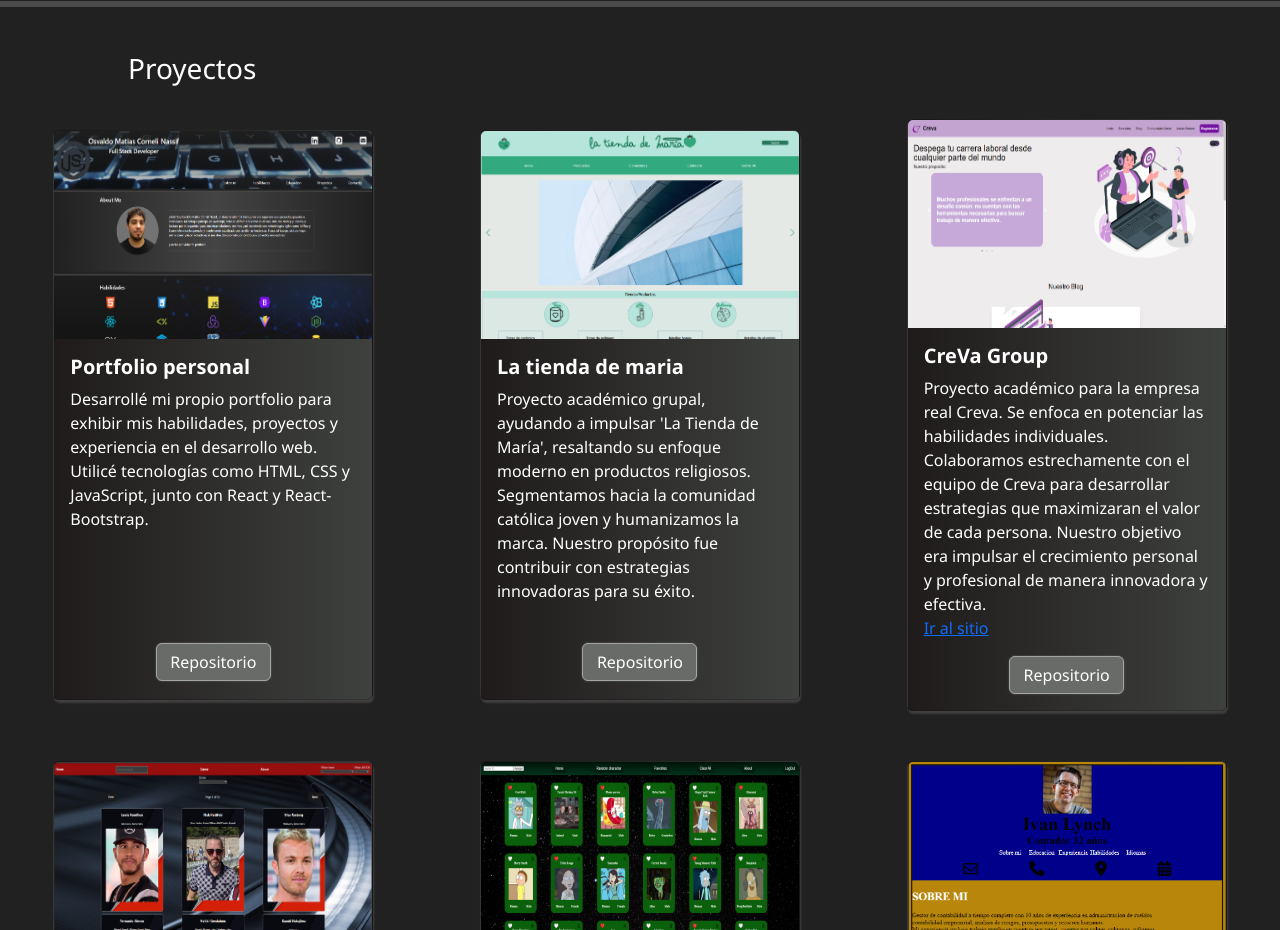
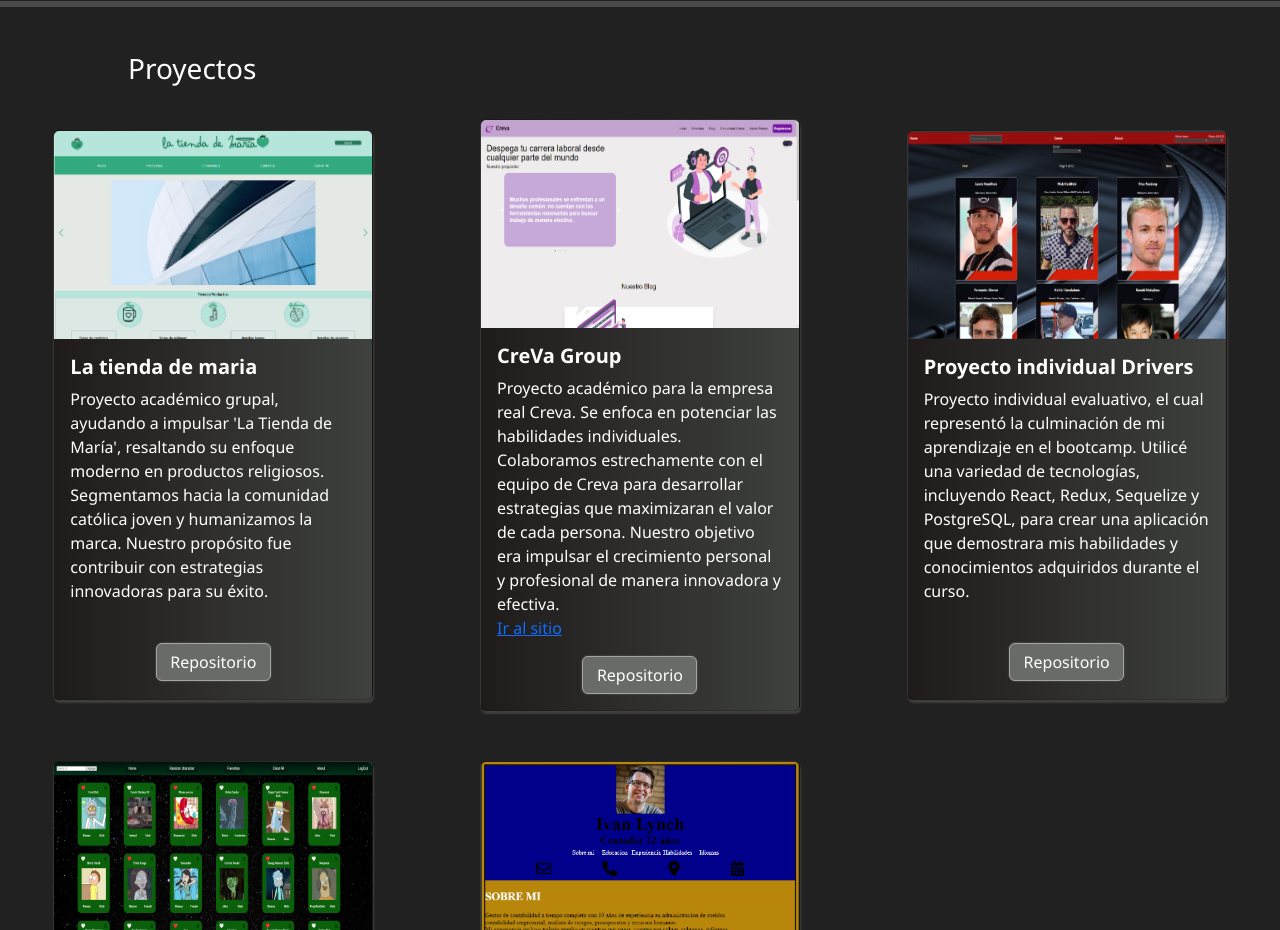
Before and after one commit to OsvaldoCorneli/portfolio-osvaldo, a React (Vite) app: page / in a window 1280 px wide. Shown: the part 2280-3210 px from the top of the page. Built offline with nearby package versions, Linux system fonts and the light colour scheme.

Commit message:
modifique json de productos y elimine portfolio de mis proyectos

```diff
--- a/src/Components/Proyects/Proyects.jsx
+++ b/src/Components/Proyects/Proyects.jsx
@@ -16,12 +16,11 @@ return(
 
     <div id="proyects-body">
 
-            <CardsProyects info={data[0]} img={portfolio}/>
-            <CardsProyects info={data[1]} img={ltdm}/>
-            <CardsProyects info={data[2]} img={creva}/>
-            <CardsProyects info={data[3]} img={pi}/>
-            <CardsProyects info={data[4]} img={rym}/>
-            <CardsProyects info={data[5]} img={pffe}/>
+            <CardsProyects info={data[4]} img={ltdm}/>
+            <CardsProyects info={data[3]} img={creva}/>
+            <CardsProyects info={data[2]} img={pi}/>
+            <CardsProyects info={data[1]} img={rym}/>
+            <CardsProyects info={data[0]} img={pffe}/>
 
     </div>
 
--- a/src/data/proyectos.json
+++ b/src/data/proyectos.json
@@ -1,42 +1,37 @@
 [
     {
         "id": 1,
-        "tittle": "Portfolio personal",
-        "description": "Desarrollé mi propio portfolio para exhibir mis habilidades, proyectos y experiencia en el desarrollo web. Utilicé tecnologías como HTML, CSS y JavaScript, junto con React y React-Bootstrap.",
-        "URL": "https://github.com/OsvaldoCorneli/portfolio-osvaldo"
+        "tittle": "Proyecto FrontEnd",
+        "description": "Desarrollé un currículum online como proyecto evaluativo para el curso 'Primeros Pasos del Desarrollo FrontEnd'. Este proyecto me permitió aplicar mis conocimientos en HTML, CSS y JavaScript",
+        "URL": "https://github.com/OsvaldoCorneli/proyectofinalfrontend"
     },
     {
         "id": 2,
-        "tittle": "La tienda de maria",
-        "description": "Proyecto académico grupal, ayudando a impulsar 'La Tienda de María', resaltando su enfoque moderno en productos religiosos. Segmentamos hacia la comunidad católica joven y humanizamos la marca. Nuestro propósito fue contribuir con estrategias innovadoras para su éxito.",
-        "URL": "https://github.com/OsvaldoCorneli/grupo_3_latiendademaria"
+        "tittle": "Rick and Morty",
+        "description": "El Proyecto Integrador del Bootcamp, desarrollado a lo largo del curso, fue una oportunidad para aplicar de manera integral los conocimientos adquiridos en React y otras tecnologías. Utilizamos el universo de 'Rick and Morty' como base para crear una aplicación funcional y creativa.",
+        "URL": "https://github.com/OsvaldoCorneli/rick_and_morty"
     },
     {
         "id": 3,
+        "tittle": "Proyecto individual Drivers",
+        "description": "Proyecto individual evaluativo, el cual representó la culminación de mi aprendizaje en el bootcamp. Utilicé una variedad de tecnologías, incluyendo React, Redux, Sequelize y PostgreSQL, para crear una aplicación que demostrara mis habilidades y conocimientos adquiridos durante el curso.",
+        "URL": "https://github.com/OsvaldoCorneli/PI-drivers"
+    },
+    {
+        "id": 4,
         "tittle": "CreVa Group",
         "description": "Proyecto académico para la empresa real Creva. Se enfoca en potenciar las habilidades individuales. Colaboramos estrechamente con el equipo de Creva para desarrollar estrategias que maximizaran el valor de cada persona. Nuestro objetivo era impulsar el crecimiento personal y profesional de manera innovadora y efectiva.",
         "URL": "https://github.com/CrevaGroup",
         "deploy": "https://creva.vercel.app/"
     },
     {
-        "id": 4,
-        "tittle": "Proyecto individual Drivers",
-        "description": "Proyecto individual evaluativo, el cual representó la culminación de mi aprendizaje en el bootcamp. Utilicé una variedad de tecnologías, incluyendo React, Redux, Sequelize y PostgreSQL, para crear una aplicación que demostrara mis habilidades y conocimientos adquiridos durante el curso.",
-        "URL": "https://github.com/OsvaldoCorneli/PI-drivers"
-    },
-    {
         "id": 5,
-        "tittle": "Rick and Morty",
-        "description": "El Proyecto Integrador del Bootcamp, desarrollado a lo largo del curso, fue una oportunidad para aplicar de manera integral los conocimientos adquiridos en React y otras tecnologías. Utilizamos el universo de 'Rick and Morty' como base para crear una aplicación funcional y creativa.",
-        "URL": "https://github.com/OsvaldoCorneli/rick_and_morty"
-    },
-    {
-        "id": 6,
-        "tittle": "Proyecto FrontEnd",
-        "description": "Desarrollé un currículum online como proyecto evaluativo para el curso 'Primeros Pasos del Desarrollo FrontEnd'. Este proyecto me permitió aplicar mis conocimientos en HTML, CSS y JavaScript",
-        "URL": "https://github.com/OsvaldoCorneli/proyectofinalfrontend"
+        "tittle": "La tienda de maria",
+        "description": "Proyecto académico grupal, ayudando a impulsar 'La Tienda de María', resaltando su enfoque moderno en productos religiosos. Segmentamos hacia la comunidad católica joven y humanizamos la marca. Nuestro propósito fue contribuir con estrategias innovadoras para su éxito.",
+        "URL": "https://github.com/OsvaldoCorneli/grupo_3_latiendademaria"
     }
 
 
 
+
 ]
```
